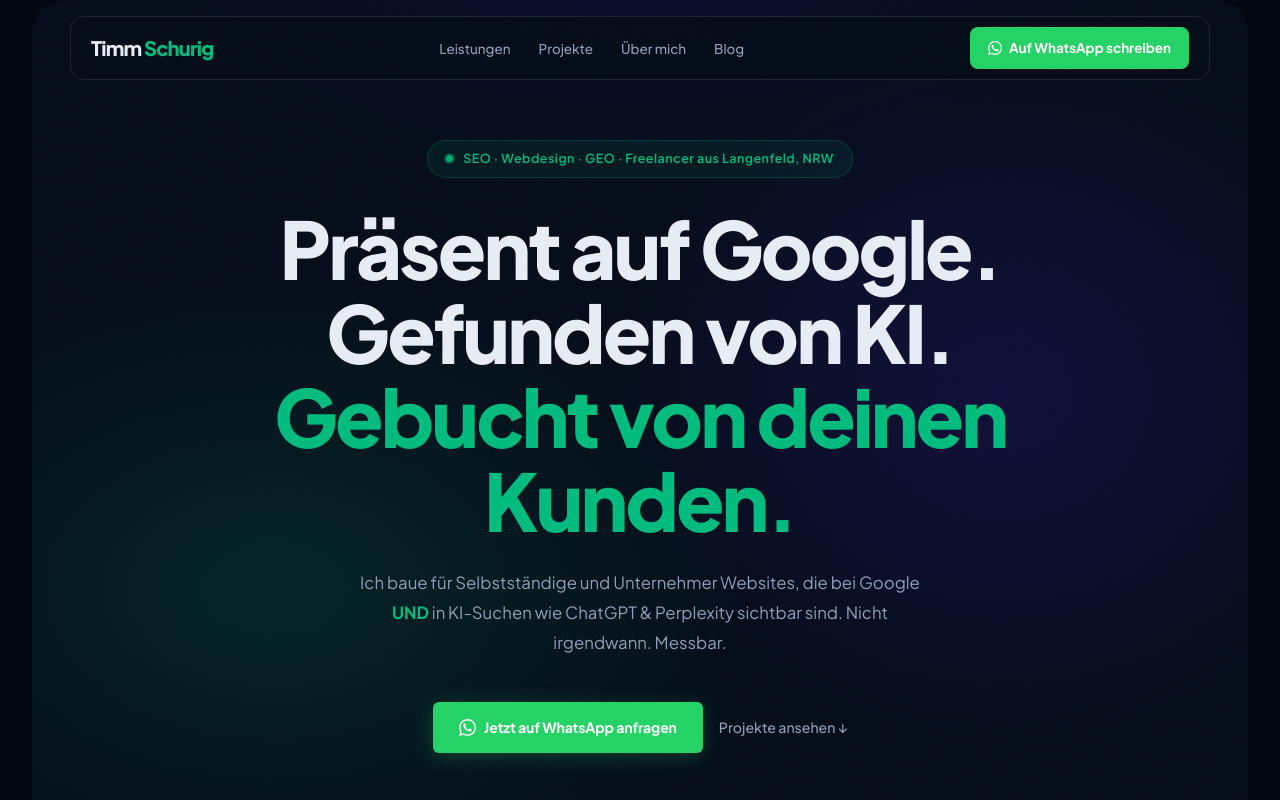
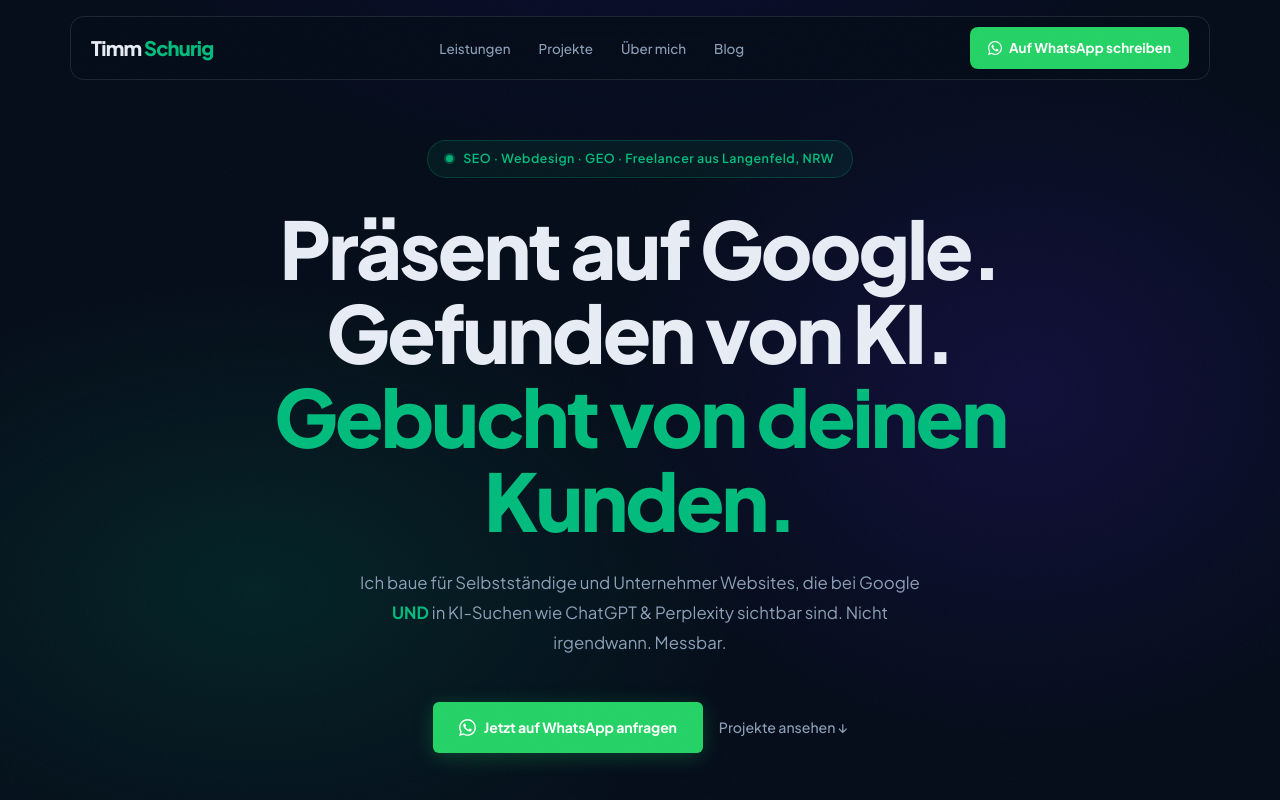
Before and after one commit to timmsug-source/LP-LinkedIn, a Next.js app: page / in a window 1280 px wide. Shown: the top 800 px of the page. Built offline with nearby package versions, Linux system fonts and the light colour scheme; no server answers; the database is empty.

Commit message:
Revert "feat: boxed layout für dunkle Sections"
This reverts commit f88b05229b380ef4974180d844492b3f2c72e1cd.

```diff
--- a/app/globals.css
+++ b/app/globals.css
@@ -18,38 +18,10 @@
 html { scroll-behavior: smooth; font-size: 16px; }
 
 body {
-  background: #01060f;
+  background: var(--bg);
   color: var(--text);
   line-height: 1.6;
   -webkit-font-smoothing: antialiased;
-}
-
-/* BOXED LAYOUT – dunkle Sections als gerundete Box */
-#hero,
-#problem,
-#leistungen,
-#ueber,
-.rz-section,
-#tools,
-.cta-wa-section {
-  border-radius: 28px;
-  margin-left: 20px;
-  margin-right: 20px;
-  overflow: hidden;
-}
-
-@media (min-width: 960px) {
-  #hero,
-  #problem,
-  #leistungen,
-  #ueber,
-  .rz-section,
-  #tools,
-  .cta-wa-section {
-    border-radius: 32px;
-    margin-left: 32px;
-    margin-right: 32px;
-  }
 }
 
 /* overflow-x: clip verhindert horizontal scroll OHNE scroll container zu erzeugen.
```
